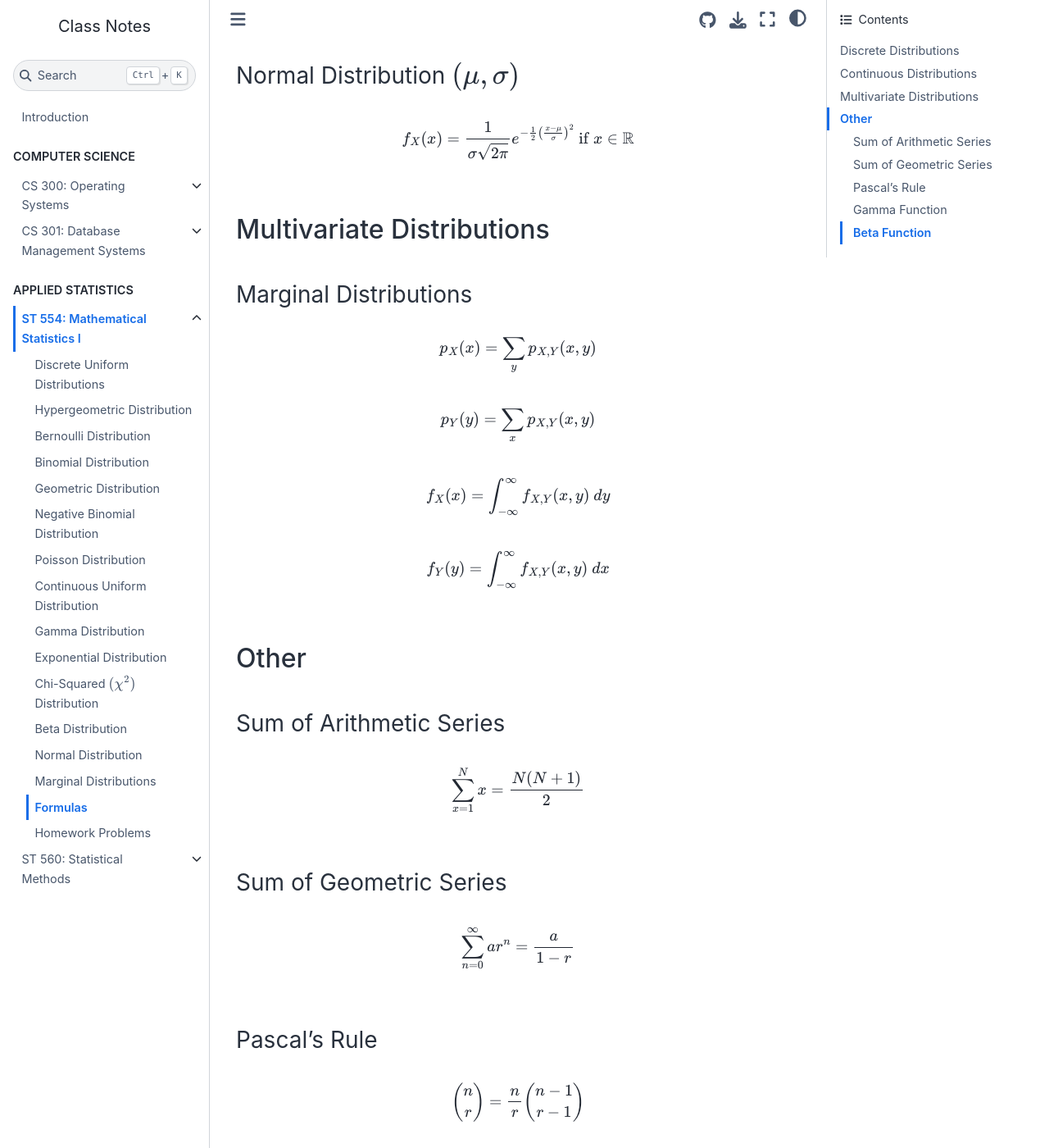
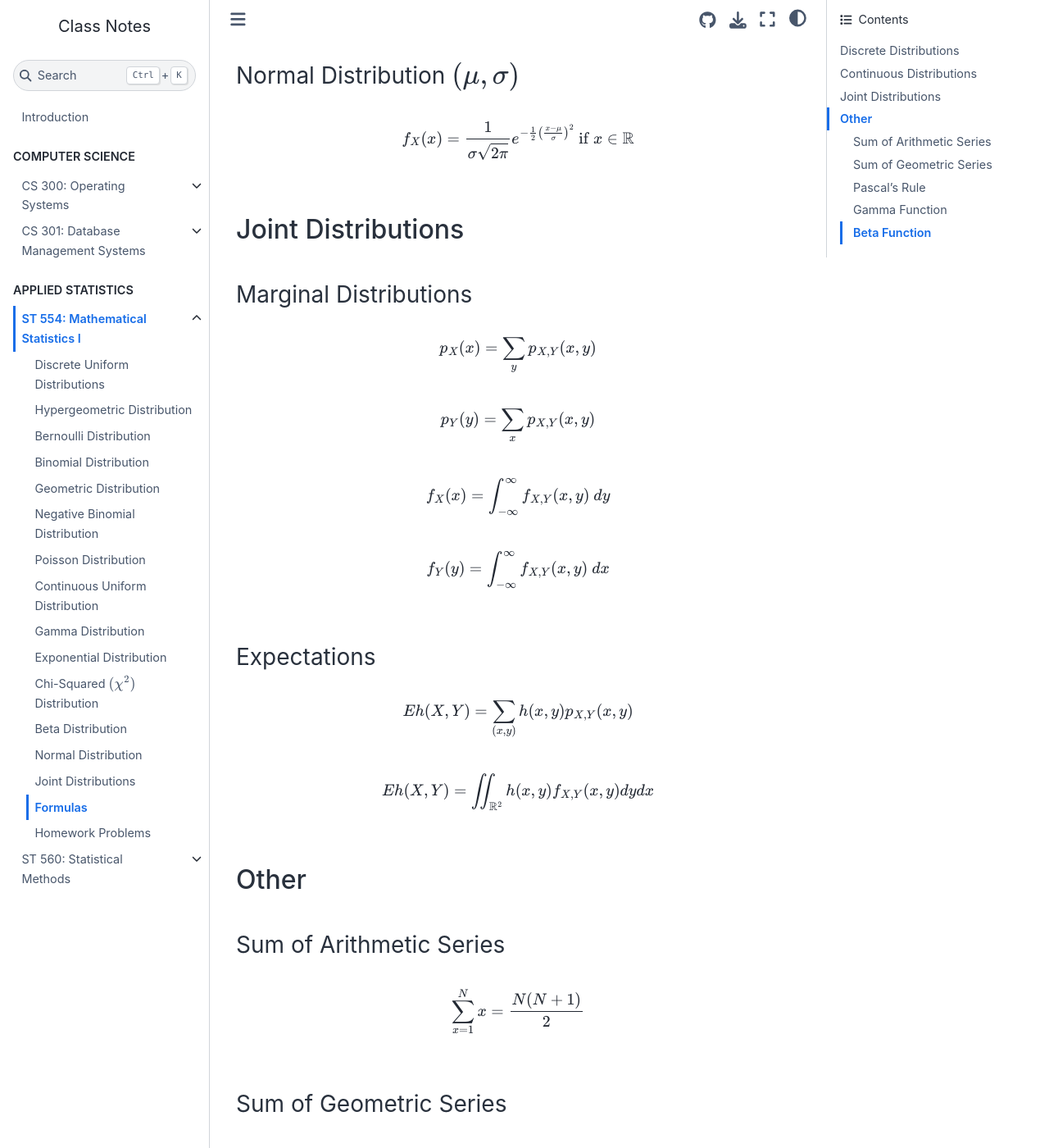
Before and after one commit to MoenMi/notes, a Jupyter Book: the page built from classes/st554/formulas.md, in a window 1280 px wide and 1400 px high, scrolled down 4788 px. Shown: the whole window at 82% size. Built offline with Jupyter Book 1.0.4 settings and Sphinx 7.4.7 and the Sphinx Book theme 1.1.4, drawn with Linux system fonts in a browser that asks for light colours; pages that are not in the unit, such as notebooks, are missing from menus; some of the changed text lies outside the part shown.

Commit message:
Update joint distributions in ST554

```diff
--- a/_toc.yml
+++ b/_toc.yml
@@ -36,7 +36,7 @@ parts:
       - file: classes/st554/chi-squared-distribution
       - file: classes/st554/beta-distribution
       - file: classes/st554/normal-distribution
-      - file: classes/st554/marginal-distributions
+      - file: classes/st554/joint-distributions
       - file: classes/st554/formulas
       - file: classes/st554/homework-problems
     - file: classes/st560/overview
--- a/classes/st554/formulas.md
+++ b/classes/st554/formulas.md
@@ -190,7 +190,7 @@ $$ Var(X) = \frac{\alpha \beta}{(\alpha + \beta)^2 (\alpha + \beta + 1)} $$
 
 $$ f_X(x) = \frac{1}{\sigma\sqrt{2\pi}} e^{-\frac{1}{2} \left(\frac{x-\mu}{\sigma} \right)^2} \text{ if } x \in \mathbb{R} $$
 
-## Multivariate Distributions
+## Joint Distributions
 
 ### Marginal Distributions
 
@@ -201,6 +201,12 @@ $$ p_Y(y) = \sum_x p_{X,Y}(x,y) $$
 $$ f_X(x) = \int_{-\infty}^\infty f_{X,Y}(x,y) \ dy $$
 
 $$ f_Y(y) = \int_{-\infty}^\infty f_{X,Y}(x,y) \ dx $$
+
+### Expectations
+
+$$ Eh(X,Y) = \sum_{(x,y)} h(x,y) p_{X,Y}(x,y) $$
+
+$$ Eh(X,Y) = \iint_{\mathbb{R}^2} h(x,y) f_{X,Y}(x,y) dydx $$
 
 ## Other
 
```
Also changed, not shown: classes/st554/joint-distributions.md (added, +46 -0 lines), classes/st554/marginal-distributions.md (deleted, +0 -17 lines).
